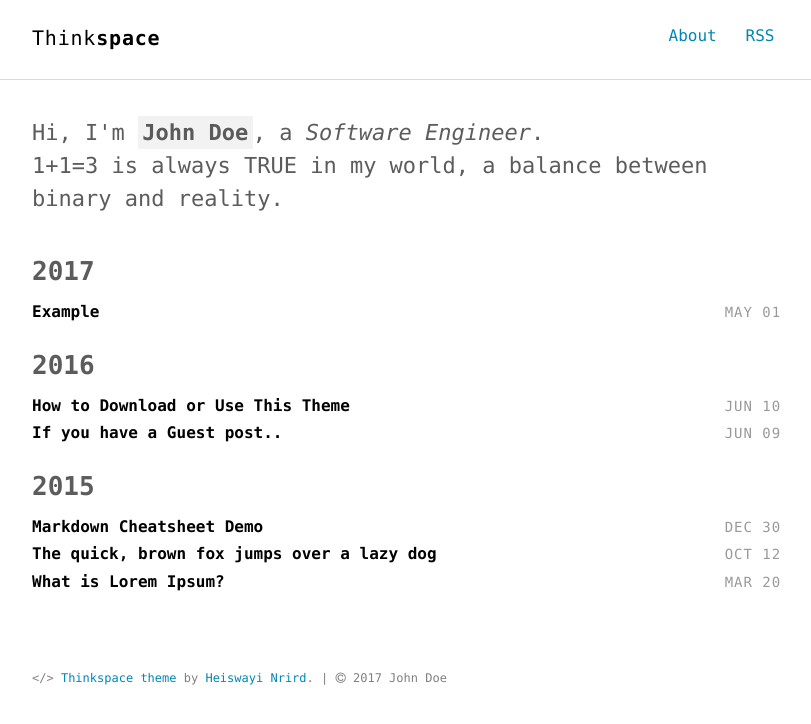
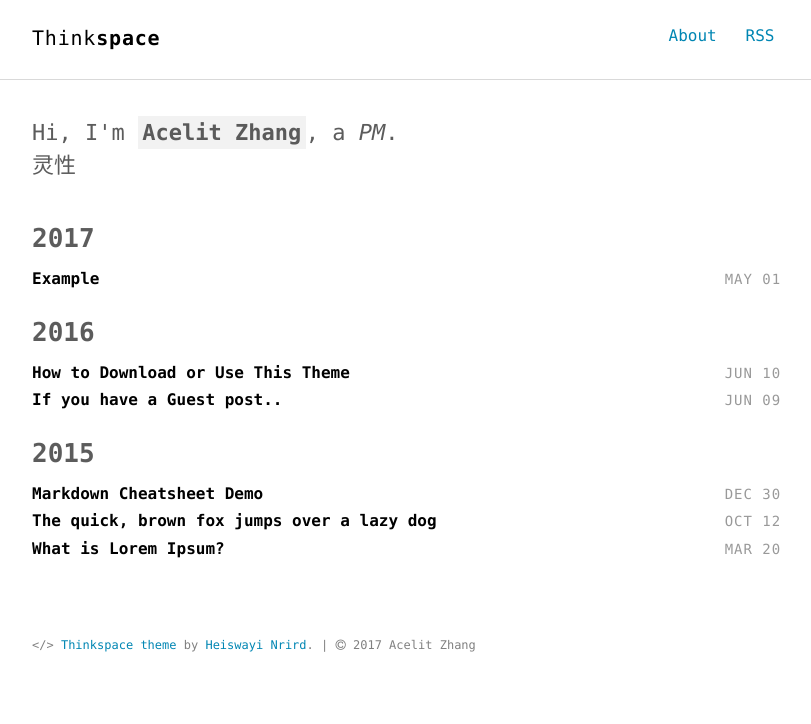
Before and after one commit to iamzx/iamzx.github.io, a Jekyll site: the page built from index.html, in a window 1280 px wide. Shown: the top 724 px of the page, without its empty margins (232-1043 px from the left). Built offline with Jekyll 4.4.1, drawn with Linux system fonts in a browser that asks for light colours.

Commit message:
Update _config.yml

```diff
--- a/_config.yml
+++ b/_config.yml
@@ -29,16 +29,16 @@ sass:
 
 # Author settings
 author:
-  name     : "John Doe"
-  job      : "Software Engineer"
-  bio      : "1+1=3 is always TRUE in my world, a balance between binary and reality."
+  name     : "Acelit Zhang"
+  job      : "PM"
+  bio      : "灵性"
   thumb    : /images/author.jpg
-  email    : hnrird@gmail.com
-  url      : http://heiswayi.github.io
-  github   : http://github.com/heiswayi
-  twitter  : http://twitter.com/HeiswayiNrird
-  facebook : https://www.facebook.com/heiswayi.nrird
-  linkedin : http://linkedin.com/in/nrird
+  email    : 1649379120@qq.com
+  url      : http://iamzx.github.io
+  github   : http://github.com/iamzx
+  twitter  :
+  facebook :
+  linkedin :
 
 # social settings
 og_locale: "en_US"
```
